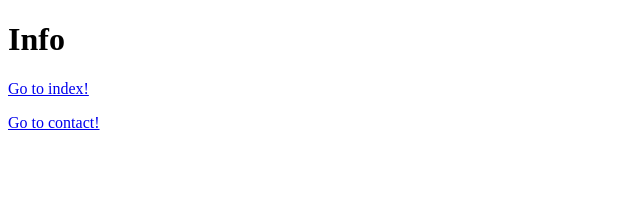
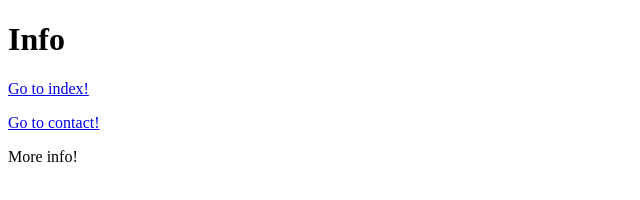
Before and after one commit to cossack-hd/node-git, a plain HTML site: page info.html in a window 1280 px wide. Shown: the full height of the page, 0-640 px from the left. Drawn offline with Linux system fonts and the light colour scheme.

Commit message:
Added more info

```diff
--- a/info.html
+++ b/info.html
@@ -10,6 +10,8 @@
 <p><a href="/">Go to index!</a></p>
 <p><a href="/contact">Go to contact!</a></p>
 
+<p>More info!</p>
+
     </body>
 
 </html>
```
